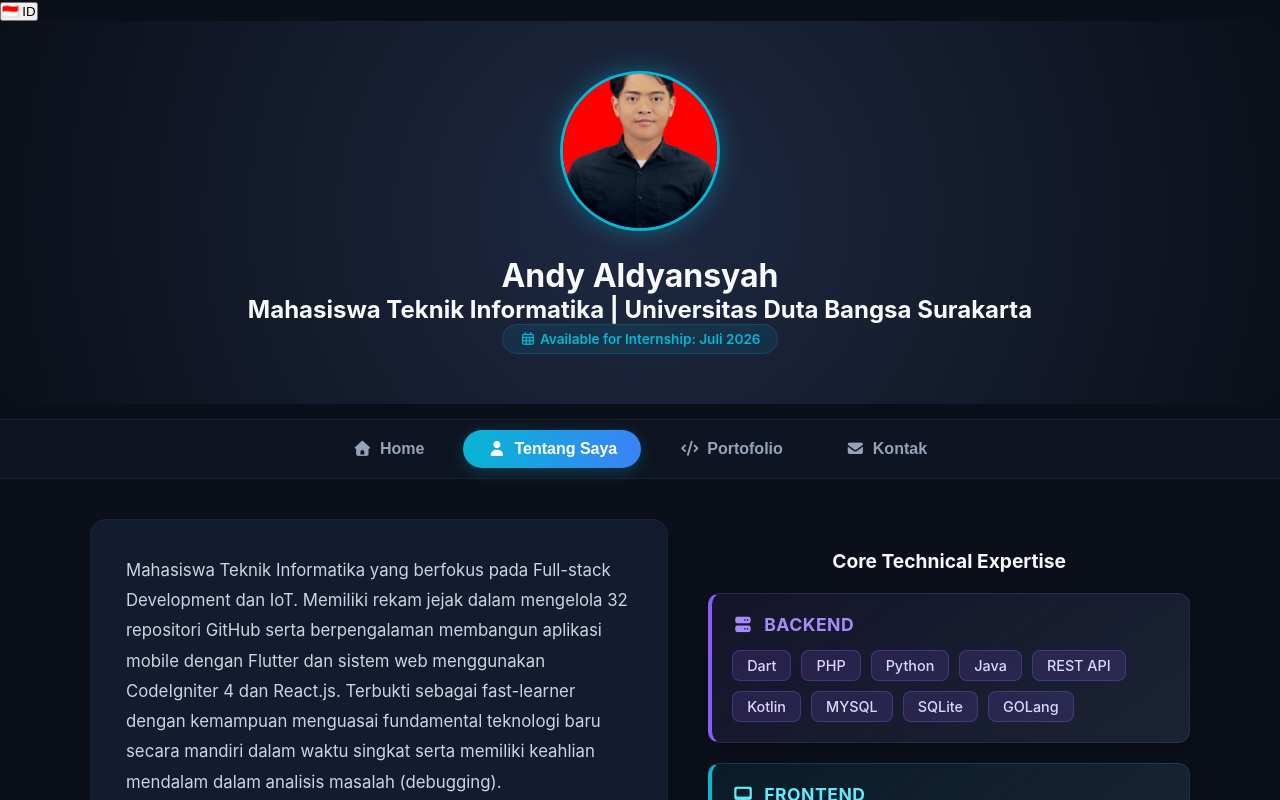
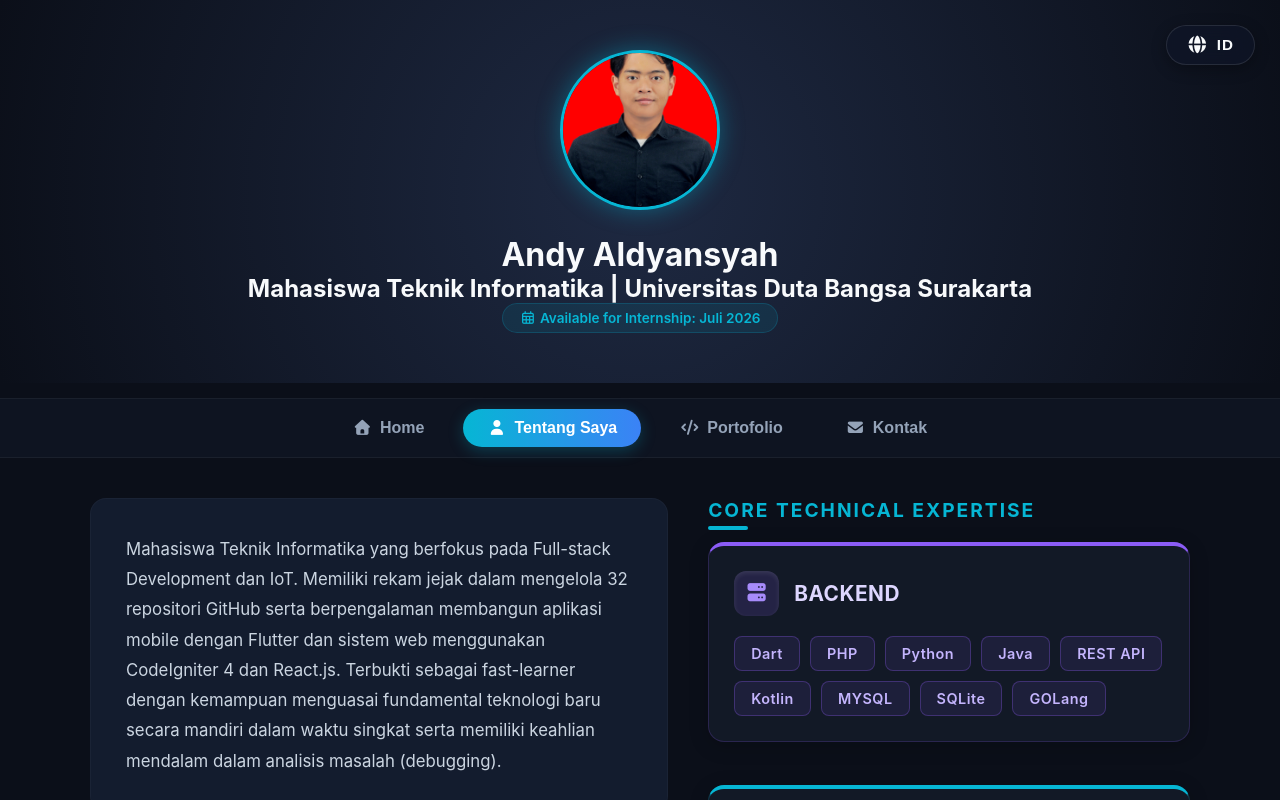
Before and after one commit to AndyAldy/portfolio_Andy, a React (Vite) app: page / in a window 1280 px wide. Both pictures are taken after a click on the button "Tentang Saya". Shown: the top 800 px of the page. Built offline with nearby package versions, Linux system fonts and the light colour scheme.

Commit message:
fix the import

```diff
--- a/src/App.css
+++ b/src/App.css
@@ -184,33 +184,189 @@
 }
 
 /* =========================================
-   STYLE UNTUK TOMBOL TRANSLATE BAHASA
+   STYLE TOMBOL TRANSLATE (MODERN GLASSMORPHISM)
    ========================================= */
 .lang-toggle-container {
-  position: absolute;
-  top: 20px;
-  right: 20px;
-  z-index: 100;
+  position: fixed;
+  top: 25px;
+  right: 25px;
+  left: auto; /* Memaksa mengabaikan tarikan ke kiri */
+  z-index: 9999;
 }
 
 .lang-toggle-btn {
-  padding: 8px 16px;
-  border-radius: 20px;
-  background: var(--primary, #06b6d4); /* Fallback ke warna biru cycan jika var(--primary) belum diset */
-  color: white;
-  border: none;
+  display: flex;
+  align-items: center;
+  gap: 8px;
+  padding: 10px 20px;
+  border-radius: 30px;
+  background: rgba(15, 23, 42, 0.6); /* Efek transparan modern */
+  backdrop-filter: blur(12px); /* Blur ala iOS/Glassmorphism */
+  -webkit-backdrop-filter: blur(12px);
+  color: #f8fafc;
+  border: 1px solid rgba(255, 255, 255, 0.1);
   cursor: pointer;
   font-weight: bold;
-  box-shadow: 0 4px 10px rgba(6, 182, 212, 0.3);
-  transition: transform 0.2s ease, box-shadow 0.2s ease, background 0.3s ease;
+  font-size: 0.95rem;
+  letter-spacing: 1px;
+  box-shadow: 0 4px 15px rgba(0, 0, 0, 0.3);
+  transition: all 0.3s cubic-bezier(0.4, 0, 0.2, 1);
 }
 
 .lang-toggle-btn:hover {
-  transform: translateY(-2px);
-  box-shadow: 0 6px 15px rgba(6, 182, 212, 0.5);
-  background: var(--primary-hover, #0891b2);
+  transform: translateY(-3px) scale(1.05);
+  background: rgba(30, 41, 59, 0.9);
+  border-color: #06b6d4;
+  color: #06b6d4;
+  box-shadow: 0 8px 25px rgba(6, 182, 212, 0.4);
 }
 
-.lang-toggle-btn:active {
-  transform: translateY(0);
+.lang-toggle-btn i {
+  font-size: 1.1rem;
 }
+
+
+/* =========================================
+   CORE TECHNICAL EXPERTISE (MODERN DASHBOARD)
+   ========================================= */
+.section-title {
+  text-align: center;
+  font-size: 1.8rem;
+  margin-bottom: 30px;
+  color: #f8fafc;
+  text-transform: uppercase;
+  letter-spacing: 2px;
+}
+
+/* Grid Layout agar Card sejajar di layar besar */
+.skills-grid {
+  display: grid;
+  grid-template-columns: repeat(auto-fit, minmax(300px, 1fr));
+  gap: 25px;
+}
+
+/* Base Style untuk semua Card */
+.skills-group {
+  background: rgba(30, 41, 59, 0.4);
+  backdrop-filter: blur(10px);
+  padding: 25px;
+  border-radius: 16px;
+  box-shadow: 0 4px 20px rgba(0, 0, 0, 0.2);
+  transition: all 0.4s ease;
+  position: relative;
+  overflow: hidden;
+}
+
+.skills-group:hover {
+  transform: translateY(-8px);
+}
+
+.card-header {
+  display: flex;
+  align-items: center;
+  gap: 15px;
+  margin-bottom: 20px;
+}
+
+.icon-box {
+  width: 45px;
+  height: 45px;
+  border-radius: 12px;
+  display: flex;
+  justify-content: center;
+  align-items: center;
+  font-size: 1.3rem;
+  box-shadow: inset 0 2px 5px rgba(255, 255, 255, 0.1);
+}
+
+.card-header h4 {
+  font-size: 1.3rem;
+  margin: 0;
+  font-weight: 700;
+}
+
+
+/* --- 1. CARD BACKEND (Neon Ungu) --- */
+.backend-card {
+  border: 1px solid rgba(139, 92, 246, 0.2);
+  border-top: 4px solid #8b5cf6;
+}
+.backend-card:hover {
+  box-shadow: 0 10px 30px rgba(139, 92, 246, 0.2);
+}
+.backend-card .icon-box { background: rgba(139, 92, 246, 0.15); color: #a78bfa; }
+.backend-card h4 { color: #ddd6fe; }
+.backend-card .tag { background: rgba(139, 92, 246, 0.1); color: #c4b5fd; border-color: rgba(139, 92, 246, 0.3); }
+.backend-card .tag:hover { background: #8b5cf6; color: #fff; box-shadow: 0 0 10px #8b5cf6; }
+
+/* --- 2. CARD FRONTEND (Neon Cyan) --- */
+.frontend-card {
+  border: 1px solid rgba(6, 182, 212, 0.2);
+  border-top: 4px solid #06b6d4;
+}
+.frontend-card:hover {
+  box-shadow: 0 10px 30px rgba(6, 182, 212, 0.2);
+}
+.frontend-card .icon-box { background: rgba(6, 182, 212, 0.15); color: #22d3ee; }
+.frontend-card h4 { color: #cffafe; }
+.frontend-card .tag { background: rgba(6, 182, 212, 0.1); color: #a5f3fc; border-color: rgba(6, 182, 212, 0.3); }
+.frontend-card .tag:hover { background: #06b6d4; color: #fff; box-shadow: 0 0 10px #06b6d4; }
+
+/* --- 3. CARD FRAMEWORKS (Neon Pink) --- */
+.frameworks-card {
+  border: 1px solid rgba(236, 72, 153, 0.2);
+  border-top: 4px solid #ec4899;
+}
+.frameworks-card:hover {
+  box-shadow: 0 10px 30px rgba(236, 72, 153, 0.2);
+}
+.frameworks-card .icon-box { background: rgba(236, 72, 153, 0.15); color: #f472b6; }
+.frameworks-card h4 { color: #fbcfe8; }
+.frameworks-card .tag { background: rgba(236, 72, 153, 0.1); color: #f9a8d4; border-color: rgba(236, 72, 153, 0.3); }
+.frameworks-card .tag:hover { background: #ec4899; color: #fff; box-shadow: 0 0 10px #ec4899; }
+
+/* --- 4. CARD IOT (Neon Hijau) --- */
+.iot-card {
+  border: 1px solid rgba(16, 185, 129, 0.2);
+  border-top: 4px solid #10b981;
+}
+.iot-card:hover {
+  box-shadow: 0 10px 30px rgba(16, 185, 129, 0.2);
+}
+.iot-card .icon-box { background: rgba(16, 185, 129, 0.15); color: #34d399; }
+.iot-card h4 { color: #d1fae5; }
+.iot-card .tag { background: rgba(16, 185, 129, 0.1); color: #6ee7b7; border-color: rgba(16, 185, 129, 0.3); }
+.iot-card .tag:hover { background: #10b981; color: #fff; box-shadow: 0 0 10px #10b981; }
+
+/* --- 5. CARD TOOLS (Neon Oranye) --- */
+.tools-card {
+  border: 1px solid rgba(245, 158, 11, 0.2);
+  border-top: 4px solid #f59e0b;
+}
+.tools-card:hover {
+  box-shadow: 0 10px 30px rgba(245, 158, 11, 0.2);
+}
+.tools-card .icon-box { background: rgba(245, 158, 11, 0.15); color: #fbbf24; }
+.tools-card h4 { color: #fef3c7; }
+.tools-card .tag { background: rgba(245, 158, 11, 0.1); color: #fcd34d; border-color: rgba(245, 158, 11, 0.3); }
+.tools-card .tag:hover { background: #f59e0b; color: #fff; box-shadow: 0 0 10px #f59e0b; }
+
+/* =========================================
+   TAG STYLING (Badge List Skill)
+   ========================================= */
+.tags {
+  display: flex;
+  flex-wrap: wrap;
+  gap: 10px;
+}
+
+.tag {
+  padding: 8px 16px;
+  border-radius: 8px;
+  font-size: 0.9rem;
+  font-weight: 600;
+  letter-spacing: 0.5px;
+  transition: all 0.3s ease;
+  display: inline-block;
+  cursor: default;
+}
--- a/src/App.jsx
+++ b/src/App.jsx
@@ -3,16 +3,14 @@ import { Analytics } from "@vercel/analytics/react"
 import fotoProfil from '/assets/img/profile.jpg';
 import { portfolioData } from './data/portofolioData';
 import '@fortawesome/fontawesome-free/css/all.min.css';
+import './app.css'
 
 function App() {
-  // State untuk melacak halaman dan filter
   const [activePage, setActivePage] = useState('home');
   const [activeFilter, setActiveFilter] = useState('All');
-
-  // State untuk melacak bahasa yang aktif ('id' atau 'en')
   const [lang, setLang] = useState('id');
 
-  // Efek untuk memunculkan alert saat pertama kali web dimuat
+  // Efek untuk memunculkan alert (Hanya muncul sekali di awal)
   useEffect(() => {
     const hasSeenAlert = sessionStorage.getItem('langAlerted');
     if (!hasSeenAlert) {
@@ -21,22 +19,18 @@ function App() {
     }
   }, []);
 
-  // Ambil data dari portofolioData.js secara dinamis berdasarkan bahasa yang dipilih
   const currentData = portfolioData[lang];
   const personalInfo = currentData.personalInfo;
   const projectsData = currentData.projectsData;
 
-  // Kalkulasi data proyek yang terfilter
   const filteredProjects = activeFilter === 'All'
     ? projectsData
     : projectsData.filter(p => p.category === activeFilter);
 
-  // Fungsi untuk mengubah bahasa
   const toggleLanguage = () => {
     setLang(lang === 'id' ? 'en' : 'id');
   };
 
-  // Kategori filter dinamis
   const filterCategories = [
     { id: 'All', label: lang === 'id' ? 'Semua' : 'All' },
     { id: 'Tech Engineering', label: 'Tech Engineering' },
@@ -47,10 +41,10 @@ function App() {
   return (
     <div className="app-container">
 
-      {/* Tombol Pengganti Bahasa (Sekarang menggunakan class CSS) */}
+      {/* Tombol Pengganti Bahasa (Modern Glassmorphism) */}
       <div className="lang-toggle-container">
         <button className="lang-toggle-btn" onClick={toggleLanguage}>
-          {lang === 'id' ? '🇮🇩 ID' : '🇬🇧 EN'}
+          <i className="fas fa-globe"></i> {lang === 'id' ? 'ID' : 'EN'}
         </button>
       </div>
 
@@ -118,47 +112,70 @@ function App() {
         {activePage === 'about' && (
           <div className="tab-page-content fade-in">
             <div className="about-grid">
-              <div className="about-card">
+              <div className="about-card" style={{ marginBottom: '40px' }}>
                 <p>{personalInfo.about}</p>
               </div>
 
               <div className="skills-display">
-                <h3>{personalInfo.uiText.coreTech}</h3>
+                <h3 className="section-title">{personalInfo.uiText.coreTech}</h3>
 
-                {/* TAMBAHKAN CLASS 'backend-card' DI SINI */}
+                <div className="skills-grid">
+
+                  {/* Card Backend */}
                   <div className="skills-group backend-card">
-                  <h4><i className="fas fa-server"></i> Backend</h4>
+                    <div className="card-header">
+                      <div className="icon-box"><i className="fas fa-server"></i></div>
+                      <h4>Backend</h4>
+                    </div>
                     <div className="tags">
                       {personalInfo.skills.Backend.map(skill => <span key={skill} className="tag">{skill}</span>)}
                     </div>
                   </div>
 
-                {/* TAMBAHKAN CLASS 'frontend-card' DI SINI */}
+                  {/* Card Frontend */}
                   <div className="skills-group frontend-card">
-                  <h4><i className="fas fa-desktop"></i> Frontend</h4>
+                    <div className="card-header">
+                      <div className="icon-box"><i className="fas fa-desktop"></i></div>
+                      <h4>Frontend</h4>
+                    </div>
                     <div className="tags">
                       {personalInfo.skills.Frontend.map(skill => <span key={skill} className="tag">{skill}</span>)}
                     </div>
                   </div>
 
-                {/* Grup lainnya biarkan seperti aslinya */}
-                <div className="skills-group">
-                  <h4><i className="fas fa-layer-group"></i> Frameworks & Web</h4>
+                  {/* Card Frameworks */}
+                  <div className="skills-group frameworks-card">
+                    <div className="card-header">
+                      <div className="icon-box"><i className="fas fa-layer-group"></i></div>
+                      <h4>Frameworks & Web</h4>
+                    </div>
                     <div className="tags">
-                    {personalInfo.skills.frameworks.map(skill => <span key={skill} className="tag tech-tag">{skill}</span>)}
+                      {personalInfo.skills.frameworks.map(skill => <span key={skill} className="tag">{skill}</span>)}
                     </div>
                   </div>
-                <div className="skills-group">
-                  <h4><i className="fas fa-microchip"></i> Internet of Things (IoT)</h4>
+
+                  {/* Card IoT */}
+                  <div className="skills-group iot-card">
+                    <div className="card-header">
+                      <div className="icon-box"><i className="fas fa-microchip"></i></div>
+                      <h4>IoT Systems</h4>
+                    </div>
                     <div className="tags">
-                    {personalInfo.skills.iot.map(skill => <span key={skill} className="tag iot-tag">{skill}</span>)}
+                      {personalInfo.skills.iot.map(skill => <span key={skill} className="tag">{skill}</span>)}
                     </div>
                   </div>
-                <div className="skills-group">
-                  <h4><i className="fas fa-tools"></i> Tools & DB</h4>
+
+                  {/* Card Tools & DB */}
+                  <div className="skills-group tools-card">
+                    <div className="card-header">
+                      <div className="icon-box"><i className="fas fa-tools"></i></div>
+                      <h4>Tools & DB</h4>
+                    </div>
                     <div className="tags">
-                    {personalInfo.skills.tools.map(skill => <span key={skill} className="tag tool-tag">{skill}</span>)}
+                      {personalInfo.skills.tools.map(skill => <span key={skill} className="tag">{skill}</span>)}
                     </div>
+                  </div>
+
                 </div>
               </div>
             </div>
--- a/src/index.css
+++ b/src/index.css
@@ -529,104 +529,3 @@ html, body {
     transform: translateY(0);
   }
 }
-.skills-display {
-  margin-top: 30px;
-}
-
-.skills-display h3 {
-  margin-bottom: 20px;
-  color: var(--text-h, #f8fafc);
-  text-align: center;
-}
-
-/* Base Card Style untuk semua skills-group */
-.skills-group {
-  background: #1e293b; /* Warna dasar card */
-  padding: 20px;
-  border-radius: 12px;
-  margin-bottom: 20px;
-  box-shadow: 0 4px 6px rgba(0, 0, 0, 0.2);
-  transition: transform 0.3s ease, box-shadow 0.3s ease;
-  border: 1px solid rgba(255, 255, 255, 0.05);
-}
-
-.skills-group:hover {
-  transform: translateY(-5px);
-  box-shadow: 0 8px 15px rgba(0, 0, 0, 0.3);
-}
-
-.skills-group h4 {
-  margin-bottom: 15px;
-  font-size: 1.1rem;
-  display: flex;
-  align-items: center;
-  gap: 10px;
-}
-
-/* --- WARNA KHUSUS BACKEND (Ungu / Violet) --- */
-.skills-group.backend-card {
-  background: linear-gradient(145deg, rgba(139, 92, 246, 0.08), rgba(30, 41, 59, 0.8));
-  border-left: 4px solid #8b5cf6; /* Garis aksen kiri ungu */
-  border-top: 1px solid rgba(139, 92, 246, 0.2);
-  border-right: 1px solid rgba(139, 92, 246, 0.2);
-  border-bottom: 1px solid rgba(139, 92, 246, 0.2);
-}
-.skills-group.backend-card h4 {
-  color: #a78bfa;
-}
-.skills-group.backend-card .tag {
-  background: rgba(139, 92, 246, 0.15);
-  color: #ddd6fe;
-  border: 1px solid rgba(139, 92, 246, 0.3);
-}
-.skills-group.backend-card .tag:hover {
-  background: #8b5cf6;
-  color: #fff;
-}
-
-/* --- WARNA KHUSUS FRONTEND (Biru / Cyan) --- */
-.skills-group.frontend-card {
-  background: linear-gradient(145deg, rgba(6, 182, 212, 0.08), rgba(30, 41, 59, 0.8));
-  border-left: 4px solid #06b6d4; /* Garis aksen kiri biru/cyan */
-  border-top: 1px solid rgba(6, 182, 212, 0.2);
-  border-right: 1px solid rgba(6, 182, 212, 0.2);
-  border-bottom: 1px solid rgba(6, 182, 212, 0.2);
-}
-.skills-group.frontend-card h4 {
-  color: #67e8f9;
-}
-.skills-group.frontend-card .tag {
-  background: rgba(6, 182, 212, 0.15);
-  color: #cffafe;
-  border: 1px solid rgba(6, 182, 212, 0.3);
-}
-.skills-group.frontend-card .tag:hover {
-  background: #06b6d4;
-  color: #fff;
-}
-
-/* =========================================
-   TAG STYLING (Untuk Frameworks, IoT, Tools)
-   ========================================= */
-.tags {
-  display: flex;
-  flex-wrap: wrap;
-  gap: 10px;
-}
-
-.tag {
-  padding: 6px 14px;
-  border-radius: 8px;
-  font-size: 0.9rem;
-  background: rgba(255, 255, 255, 0.05); /* Warna default tag */
-  color: #e2e8f0;
-  border: 1px solid rgba(255, 255, 255, 0.1);
-  transition: all 0.2s ease;
-  display: inline-block;
-}
-
-.tag:hover {
-  background: var(--primary, #3b82f6);
-  color: white;
-  transform: translateY(-2px);
-}
```
Lines whose indentation alone changed are shown as unchanged.
